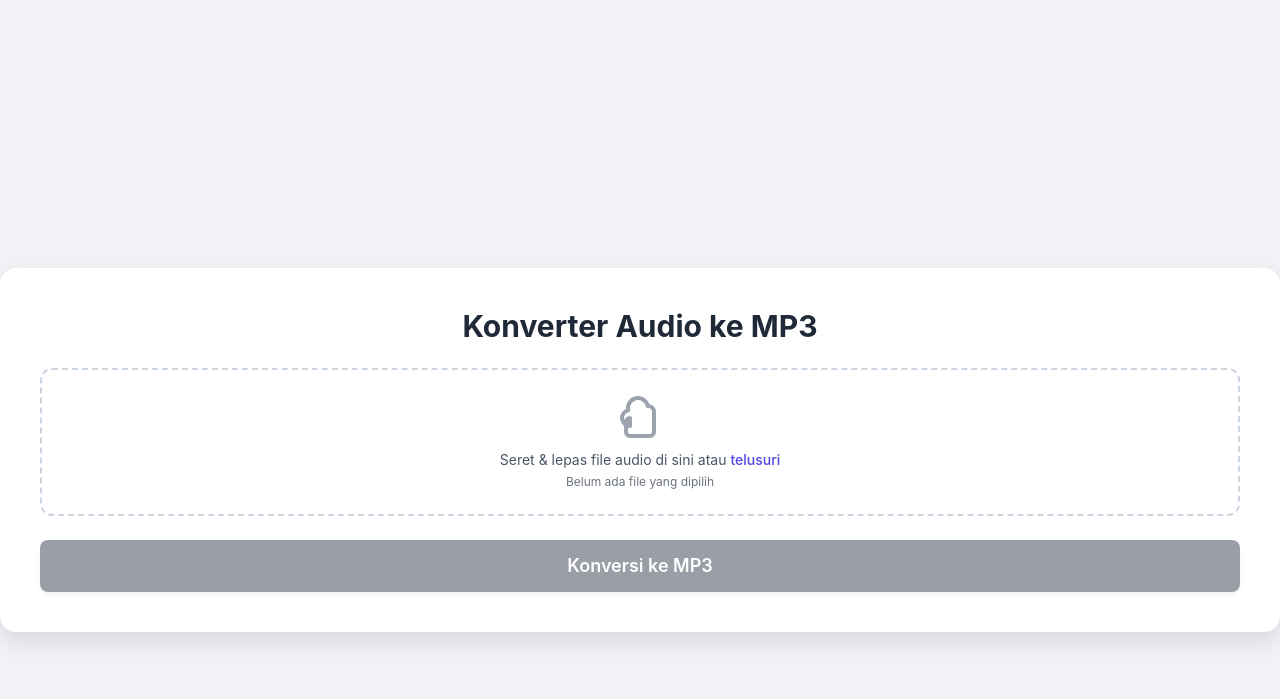
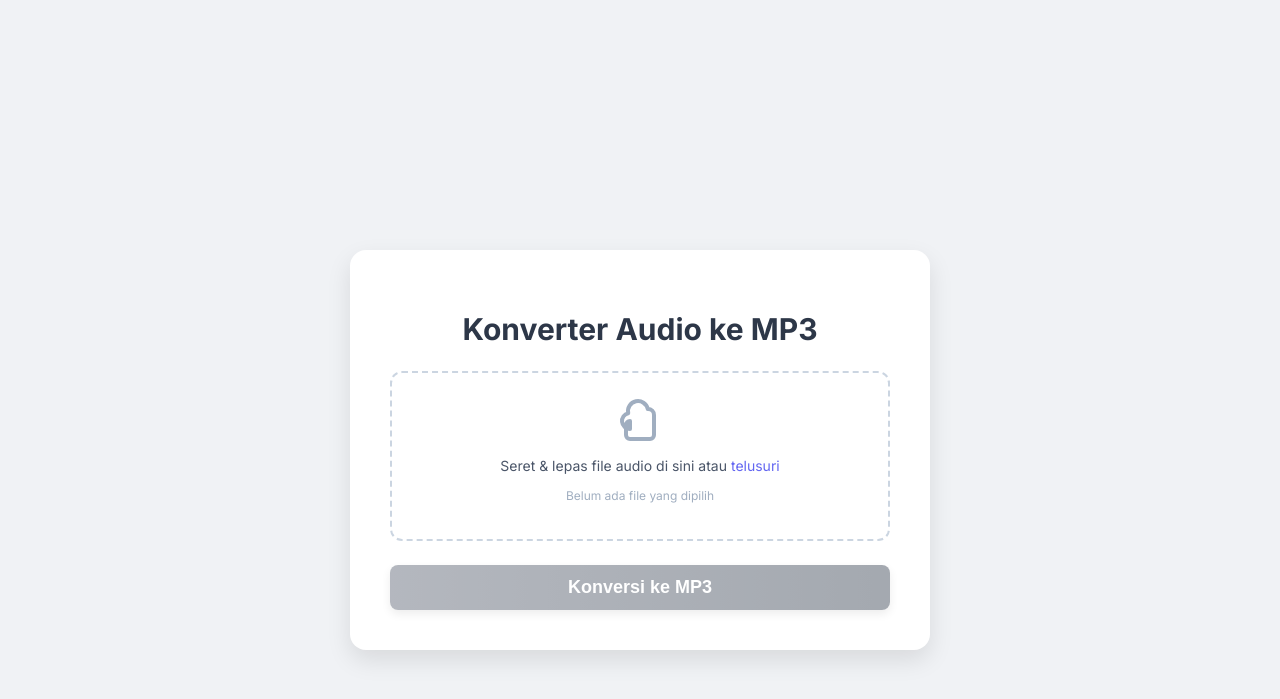
Before and after one commit to x-qmo/x-qmo.github.io, a Jekyll site: the page built from _landing_pages/konverter-audio-ke-mp3.md, in a window 1280 px wide. Shown: the top 699 px of the page. Built offline with Jekyll 4.4.1, drawn with Linux system fonts in a browser that asks for light colours; nearby versions of some CDN libraries.

Commit message:
Update convert-audio.html

```diff
--- a/_layouts/convert-audio.html
+++ b/_layouts/convert-audio.html
@@ -4,8 +4,7 @@
     <meta charset="UTF-8">
     <meta name="viewport" content="width=device-width, initial-scale=1.0">
     <title>Konverter Audio ke MP3 Gratis</title>
-    <!-- Tailwind CSS CDN -->
-    <script src="https://cdn.tailwindcss.com"></script>
+    <link href="https://fonts.googleapis.com/css2?family=Inter:wght@300;400;600;700&display=swap" rel="stylesheet">
     <style>
         /* Custom styles for Inter font and overall aesthetics */
         body {
@@ -15,6 +14,9 @@
             align-items: center;
             min-height: 100vh;
             background-color: #f0f2f5; /* Light gray background */
+            margin: 0; /* Menghilangkan margin default body */
+            padding: 20px; /* Padding agar konten tidak terlalu mepet tepi layar pada mobile */
+            box-sizing: border-box; /* Pastikan padding tidak menambah lebar elemen */
         }
         .container {
             max-width: 90%;
@@ -42,14 +46,116 @@
             border-color: #93c5fd; /* Light blue on hover */
             background-color: #f7fafc; /* Very light gray on hover */
         }
-        button {
+        .custom-file-upload svg { /* Icon inside custom file upload */
+            margin-left: auto;
+            margin-right: auto;
+            height: 3rem; /* h-12 */
+            width: 3rem;  /* w-12 */
+            color: #a0aec0; /* text-gray-400 */
+        }
+        .custom-file-upload p.upload-text { /* "Seret & lepas..." text */
+            margin-top: 0.5rem; /* mt-2 */
+            font-size: 0.875rem; /* text-sm */
+        }
+        .custom-file-upload p.upload-text span { /* "telusuri" text */
+            font-weight: 500; /* font-medium */
+            color: #6366f1;   /* text-indigo-600 */
+        }
+        .custom-file-upload p.file-name { /* "Belum ada file..." text */
+            font-size: 0.75rem; /* text-xs */
+            color: #a0aec0;     /* text-gray-500 */
+            margin-top: 0.25rem; /* mt-1 */
+        }
+        /* Styles for dragover state */
+        .custom-file-upload.drag-over {
+            border-color: #6366f1; /* border-indigo-500 */
+            background-color: #eff6ff; /* bg-blue-50 */
+        }
+
+        /* Styles for the main title */
+        .main-title {
+            font-size: 1.875rem; /* text-3xl */
+            font-weight: 700;    /* font-bold */
+            margin-bottom: 1.5rem; /* mb-6 */
+            color: #2d3748;      /* text-gray-800 */
+        }
+
+        /* Styles for the convert button */
+        .convert-button {
+            width: 100%;         /* w-full */
+            background-image: linear-gradient(to right, #6b7280, #4b5563); /* Gradient background */
+            color: #ffffff;      /* text-white */
+            padding: 0.75rem 1.5rem; /* py-3 px-6 */
+            border-radius: 0.5rem; /* rounded-lg */
+            font-size: 1.125rem; /* text-lg */
+            font-weight: 600;    /* font-semibold */
+            cursor: pointer;
+            box-shadow: 0 4px 10px rgba(0, 0, 0, 0.15); /* Shadow for buttons */
             transition: all 0.3s ease;
-            background-image: linear-gradient(to right, #6b7280, #4b5563); /* Gradient background */
-            box-shadow: 0 4px 10px rgba(0, 0, 0, 0.15); /* Shadow for buttons */
+            border: none;
         }
-        button:hover {
-            background-image: linear-gradient(to right, #4b5563, #374151); /* Darker gradient on hover */
+        .convert-button:hover:not(:disabled) { /* Darker gradient on hover, only if not disabled */
+            background-image: linear-gradient(to right, #4b5563, #374151);
         }
+        .convert-button:disabled {
+            opacity: 0.5; /* opacity-50 */
+            cursor: not-allowed;
+        }
+
+        /* Styles for the message box */
+        .message-box {
+            padding: 1rem;
+            border-radius: 0.5rem;
+            margin-top: 1rem;
+            display: none; /* Hidden by default */
+            border-width: 1px;
+            border-style: solid;
+        }
+        .message-box.warning {
+            background-color: #fff3cd; /* bg-yellow-100 */
+            border-color: #ffeeba; /* border-yellow-400 */
+            color: #856404; /* text-yellow-700 */
+        }
+        .message-box.error {
+            background-color: #fce7e7; /* bg-red-100 */
+            border-color: #f8bbbb; /* border-red-400 */
+            color: #be2e2e; /* text-red-700 */
+        }
+        .message-box.success {
+            background-color: #d4edda; /* bg-green-100 */
+            border-color: #c3e6cb; /* border-green-400 */
+            color: #155724; /* text-green-700 */
+        }
+
+        /* Styles for progress container */
+        .progress-container {
+            margin-top: 1rem; /* mt-4 */
+            display: none; /* hidden */
+        }
+        .progress-container p.progress-label { /* "Mengonversi..." text */
+            font-size: 0.875rem; /* text-sm */
+            color: #4a5568; /* text-gray-600 */
+            margin-bottom: 0.5rem; /* mb-2 */
+        }
+        .progress-bar-wrapper {
+            width: 100%; /* w-full */
+            background-color: #e2e8f0; /* bg-gray-200 */
+            border-radius: 9999px; /* rounded-full */
+            height: 0.625rem; /* h-2.5 */
+        }
+        #progressBar {
+            background-color: #3b82f6; /* bg-blue-600 */
+            border-radius: 9999px; /* rounded-full */
+            height: 0.625rem; /* h-2.5 */
+            width: 0%; /* Initial width */
+        }
+        .progress-container p.progress-percentage { /* "0%" text */
+            font-size: 0.75rem; /* text-xs */
+            color: #a0aec0; /* text-gray-500 */
+            margin-top: 0.25rem; /* mt-1 */
+        }
+
+        /* Styles for download link */
         .download-link {
             display: inline-block;
             background-color: #4CAF50; /* Green background */
@@ -65,46 +171,53 @@
         .download-link:hover {
             background-color: #45a049; /* Darker green on hover */
         }
-        /* Message box styling */
-        .message-box {
-            background-color: #fff3cd;
-            border: 1px solid #ffeeba;
-            color: #856404;
-            padding: 1rem;
-            border-radius: 0.5rem;
-            margin-top: 1rem;
-            display: none; /* Hidden by default */
+        .download-container { /* Parent div for download link */
+            margin-top: 1.5rem; /* mt-6 */
+            display: none; /* hidden */
+        }
+
+        /* Responsive adjustments */
+        @media (max-width: 600px) {
+            .container {
+                padding: 1.5rem;
+            }
+            .main-title {
+                font-size: 1.5rem; /* Adjust for smaller screens */
+            }
+            .convert-button {
+                font-size: 1rem;
+                padding: 0.6rem 1.2rem;
+            }
         }
     </style>
-    <!-- LAMEjs for MP3 encoding -->
     <script src="https://cdn.jsdelivr.net/gh/x-qmo/x-qmo-cdn@refs/heads/main/lame.min.js"></script>
 </head>
 <body>
     <div class="container">
-        <h1 class="text-3xl font-bold mb-6 text-gray-800">Konverter Audio ke MP3</h1>
+        <h1 class="main-title">Konverter Audio ke MP3</h1>
 
         <label for="audioFile" class="custom-file-upload">
             <svg class="mx-auto h-12 w-12 text-gray-400" fill="none" viewBox="0 0 24 24" stroke="currentColor">
                 <path stroke-linecap="round" stroke-linejoin="round" stroke-width="2" d="M7 16a4 4 0 01-.88-7.903A5 5 0 0115.9 6L16 6a3 3 0 013 3v10a2 2 0 01-2 2H7a2 2 0 01-2-2v-5a2 2 0 012-2z"></path>
             </svg>
-            <p class="mt-2 text-sm">Seret & lepas file audio di sini atau <span class="font-medium text-indigo-600">telusuri</span></p>
-            <p id="fileName" class="text-xs text-gray-500 mt-1">Belum ada file yang dipilih</p>
+            <p class="upload-text">Seret & lepas file audio di sini atau <span class="font-medium text-indigo-600">telusuri</span></p>
+            <p id="fileName" class="file-name">Belum ada file yang dipilih</p>
         </label>
         <input type="file" id="audioFile" accept="audio/*">
 
-        <button id="convertButton" class="w-full bg-gray-700 text-white py-3 px-6 rounded-lg text-lg font-semibold cursor-pointer shadow-md opacity-50" disabled>Konversi ke MP3</button>
+        <button id="convertButton" class="convert-button" disabled>Konversi ke MP3</button>
 
         <div id="messageBox" class="message-box"></div>
 
-        <div id="progressContainer" class="mt-4 hidden">
-            <p class="text-sm text-gray-600 mb-2">Mengonversi...</p>
-            <div class="w-full bg-gray-200 rounded-full h-2.5">
-                <div id="progressBar" class="bg-blue-600 h-2.5 rounded-full" style="width: 0%;"></div>
+        <div id="progressContainer" class="progress-container">
+            <p class="progress-label">Mengonversi...</p>
+            <div class="progress-bar-wrapper">
+                <div id="progressBar" class="progress-bar" style="width: 0%;"></div>
             </div>
-            <p id="progressText" class="text-xs text-gray-500 mt-1">0%</p>
+            <p id="progressText" class="progress-percentage">0%</p>
         </div>
 
-        <div id="downloadContainer" class="mt-6 hidden">
+        <div id="downloadContainer" class="download-container">
             <a id="downloadLink" class="download-link" href="#" download="converted_audio.mp3">Unduh MP3</a>
         </div>
     </div>
@@ -145,36 +252,42 @@
             messageBox.style.display = 'none';
         }
 
+        // Function to update button state
+        function updateConvertButtonState() {
+            if (selectedFile) {
+                convertButton.disabled = false;
+            } else {
+                convertButton.disabled = true;
+            }
+        }
+
         // Handle file selection
         audioFile.addEventListener('change', (event) => {
             selectedFile = event.target.files[0];
             if (selectedFile) {
                 fileNameSpan.textContent = selectedFile.name;
-                convertButton.disabled = false;
-                convertButton.classList.remove('opacity-50'); // Enable button visual
                 hideMessageBox();
-                downloadContainer.classList.add('hidden'); // Hide previous download link
-                progressContainer.classList.add('hidden'); // Hide progress bar
+                downloadContainer.style.display = 'none'; // Hide previous download link
+                progressContainer.style.display = 'none'; // Hide progress bar
             } else {
                 fileNameSpan.textContent = 'Belum ada file yang dipilih';
-                convertButton.disabled = true;
-                convertButton.classList.add('opacity-50'); // Disable button visual
             }
+            updateConvertButtonState();
         });
 
         // Handle drag and drop
         customFileUpload.addEventListener('dragover', (e) => {
             e.preventDefault();
-            customFileUpload.classList.add('border-indigo-500', 'bg-blue-50');
+            customFileUpload.classList.add('drag-over');
         });
 
         customFileUpload.addEventListener('dragleave', (e) => {
-            customFileUpload.classList.remove('border-indigo-500', 'bg-blue-50');
+            customFileUpload.classList.remove('drag-over');
         });
 
         customFileUpload.addEventListener('drop', (e) => {
             e.preventDefault();
-            customFileUpload.classList.remove('border-indigo-500', 'bg-blue-50');
+            customFileUpload.classList.remove('drag-over');
             selectedFile = e.dataTransfer.files[0];
             if (selectedFile) {
                 // Manually assign to the file input to trigger its change event listener
@@ -264,18 +375,16 @@
                     const url = URL.createObjectURL(blob);
                     downloadLink.href = url;
                     downloadLink.download = selectedFile.name.replace(/\.[^/.]+$/, "") + '.mp3'; // Set download file name
-                    downloadContainer.classList.remove('hidden');
-                    progressContainer.classList.add('hidden'); // Hide progress bar
+                    downloadContainer.style.display = 'block';
+                    progressContainer.style.display = 'none'; // Hide progress bar
                     showMessage('Konversi berhasil!', 'success');
                     convertButton.disabled = false; // Re-enable button
-                    convertButton.classList.remove('opacity-50');
                 };
 
                 fileReader.onerror = () => {
                     showMessage('Gagal membaca file.', 'error');
-                    progressContainer.classList.add('hidden');
+                    progressContainer.style.display = 'none';
                     convertButton.disabled = false;
-                    convertButton.classList.remove('opacity-50');
                 };
 
                 fileReader.readAsArrayBuffer(selectedFile);
```
Also changed, not shown: other parts of _layouts/convert-audio.html (+9 -16 lines).
